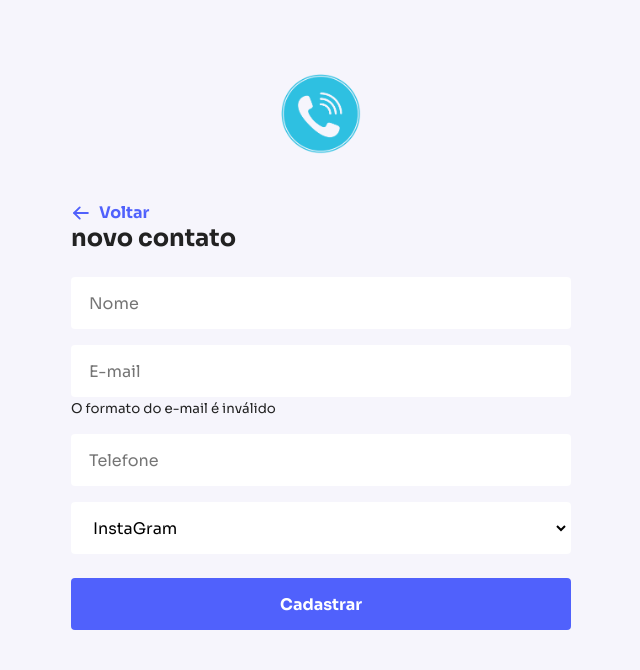
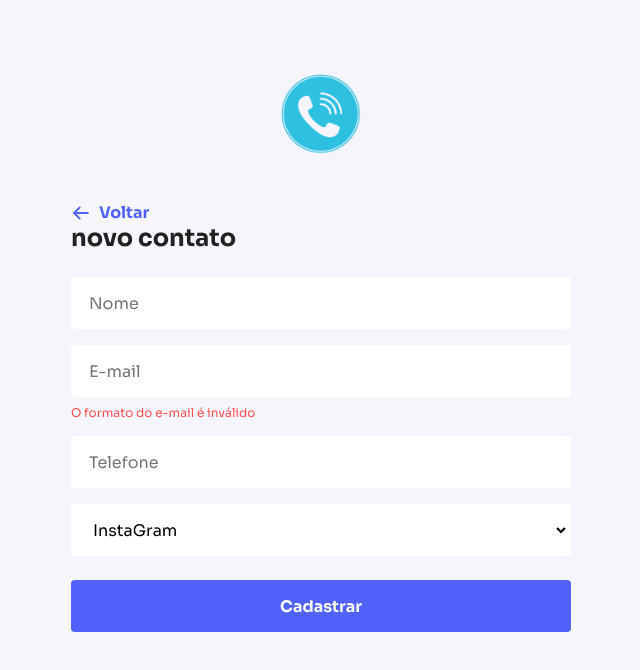
Before and after one commit to timabuntu/myContacts, a React (Vite) app: page /new in a window 1280 px wide. Shown: the top 670 px of the page, without its empty margins (319-959 px from the left). Built offline with nearby package versions, Linux system fonts and the light colour scheme.

Commit message:
feat: created style error

```diff
--- a/src/components/FormGroup/styles.js
+++ b/src/components/FormGroup/styles.js
@@ -4,4 +4,10 @@ export const Container = styled.div`
   & + & {
     margin-top: 16px;
   }
+  small {
+    color: ${({ theme }) => theme.colors.danger.main};
+    font-size: 12px;
+    display: block;
+    margin-top: 8px;
+  }
 `;
```
